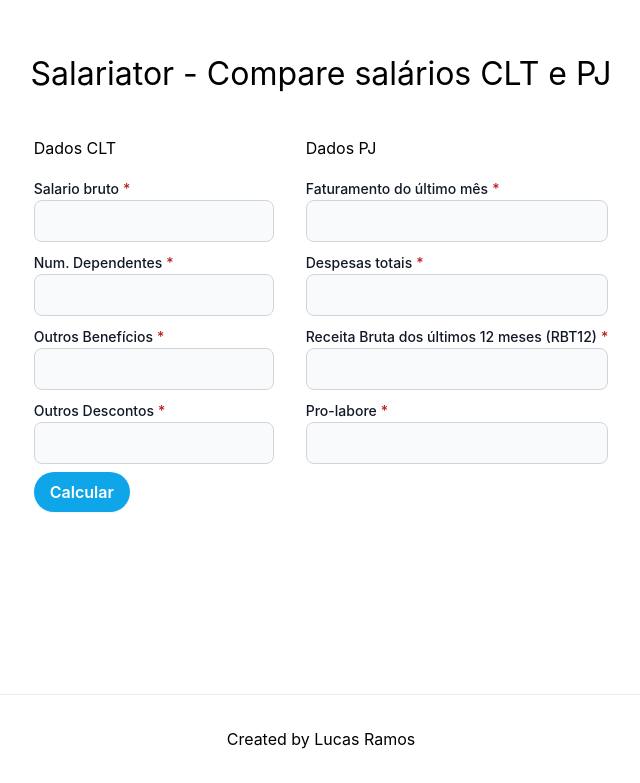
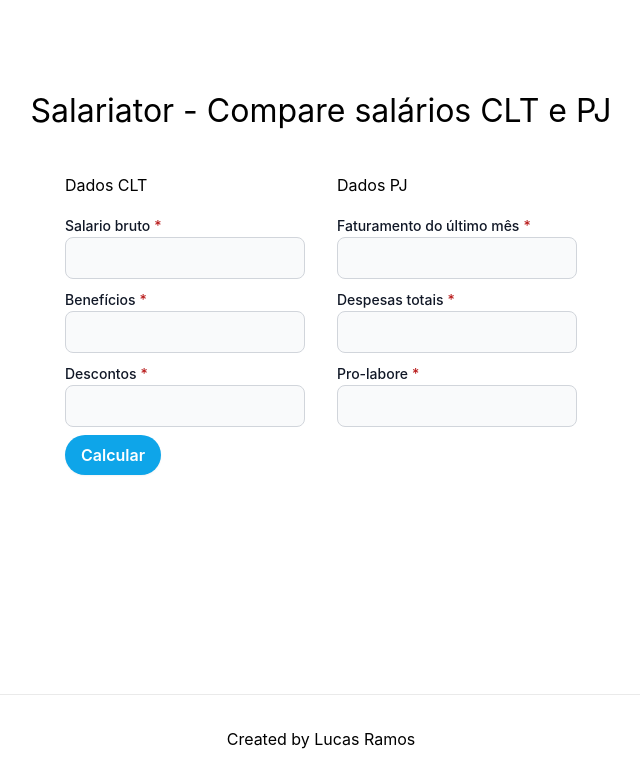
Before and after one commit to lucasnramos/salariator, a Next.js app: page / in a window 1280 px wide. Shown: the part 106-889 px from the top of the page, without its empty margins (319-959 px from the left). Built offline with nearby package versions, Linux system fonts and the light colour scheme.

Commit message:
feat: remove unecessary form fields
might include them later for more fine control over result.

```diff
--- a/components/Form.tsx
+++ b/components/Form.tsx
@@ -13,18 +13,13 @@ function Form({ handleSubmit }: FormProps) {
 			required: true
 		},
 		{
-			name: "numDependentes",
-			label: "Num. Dependentes",
-			required: true
-		},
-		{
 			name: "totalBeneficios",
-			label: "Outros Benefícios",
+			label: "Benefícios",
 			required: true
 		},
 		{
 			name: "totalDescontos",
-			label: "Outros Descontos",
+			label: "Descontos",
 			required: true
 		},
 	];
@@ -38,11 +33,6 @@ function Form({ handleSubmit }: FormProps) {
 		{
 			name: "despesas",
 			label: "Despesas totais",
-			required: true
-		},
-		{
-			name: "rbt12",
-			label: "Receita Bruta dos últimos 12 meses (RBT12)",
 			required: true
 		},
 		{
```
